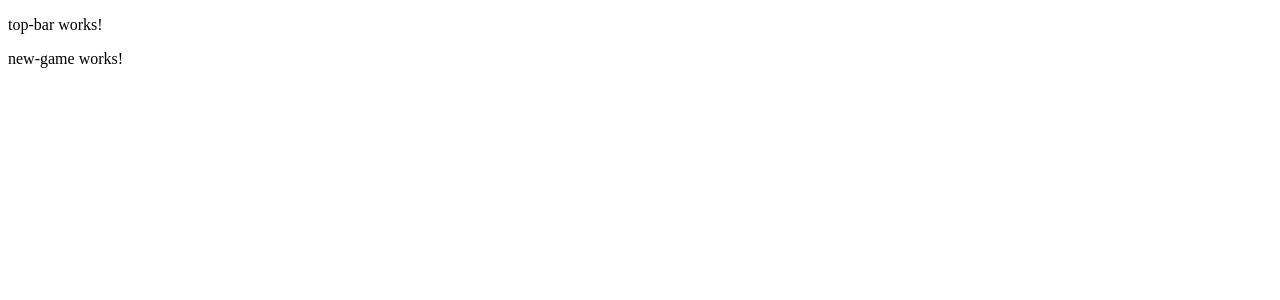
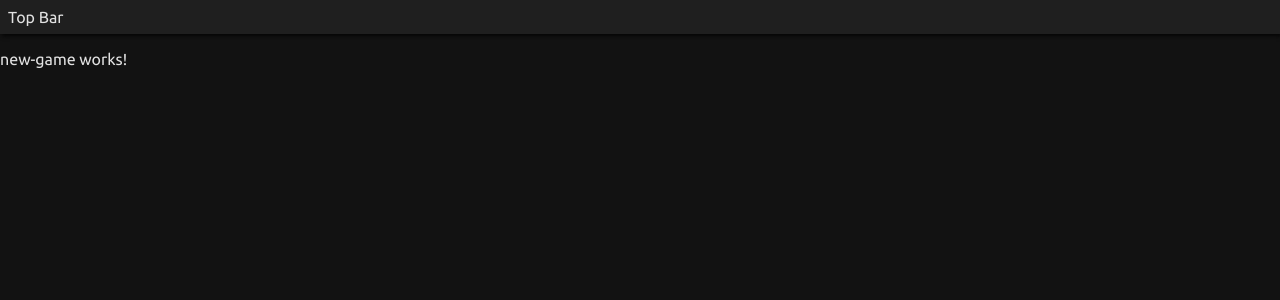
Before and after one commit to murilo9/open-scalping, an Angular app: page /new-game in a window 1280 px wide. Shown: the top 300 px of the page. Built offline with nearby package versions, Linux system fonts and the light colour scheme.

Commit message:
Adicionado alguns padrões do estilo

```diff
--- a/src/app/widgets/top-bar/top-bar.component.html
+++ b/src/app/widgets/top-bar/top-bar.component.html
@@ -1 +1,3 @@
-<p>top-bar works!</p>
+<div class="topbar">
+    Top Bar
+</div>
--- a/src/app/widgets/top-bar/top-bar.component.scss
+++ b/src/app/widgets/top-bar/top-bar.component.scss
@@ -0,0 +1,11 @@
+$sufaceColor: #1f1f1f;
+$onPrimaryColor: #e2e2e2;
+$backgroundColor: #121212;
+$shadowColor: #050505;
+
+.topbar{
+    background: $sufaceColor;
+    color: $onPrimaryColor;
+    padding: 8px;
+    box-shadow: 2px 2px 4px $shadowColor;
+}
--- a/src/index.html
+++ b/src/index.html
@@ -6,6 +6,7 @@
   <base href="/">
   <meta name="viewport" content="width=device-width, initial-scale=1">
   <link rel="icon" type="image/x-icon" href="favicon.ico">
+  <link href="https://fonts.googleapis.com/css?family=Ubuntu&display=swap" rel="stylesheet">
 </head>
 <body>
   <app-root></app-root>
--- a/src/styles.scss
+++ b/src/styles.scss
@@ -1 +1,12 @@
-/* You can add global styles to this file, and also import other style files */
+$sufaceColor: #1f1f1f;
+$onPrimaryColor: #e2e2e2;
+$backgroundColor: #121212;
+$shadowColor: #050505;
+
+body{
+    margin: 0;
+    height: 100vh;
+    background: $backgroundColor;
+    font-family: 'Ubuntu', sans-serif;
+    color: $onPrimaryColor;
+}
```
